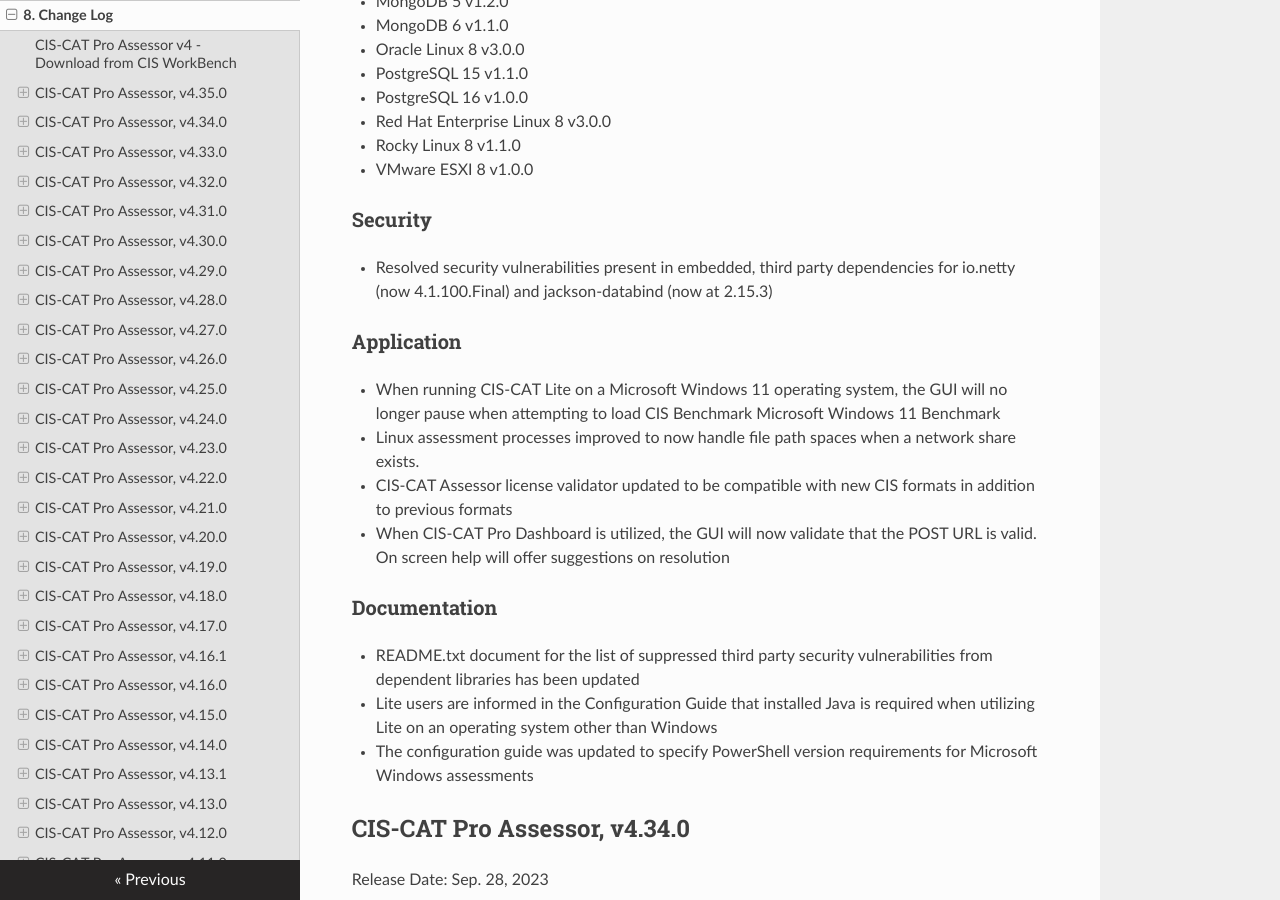
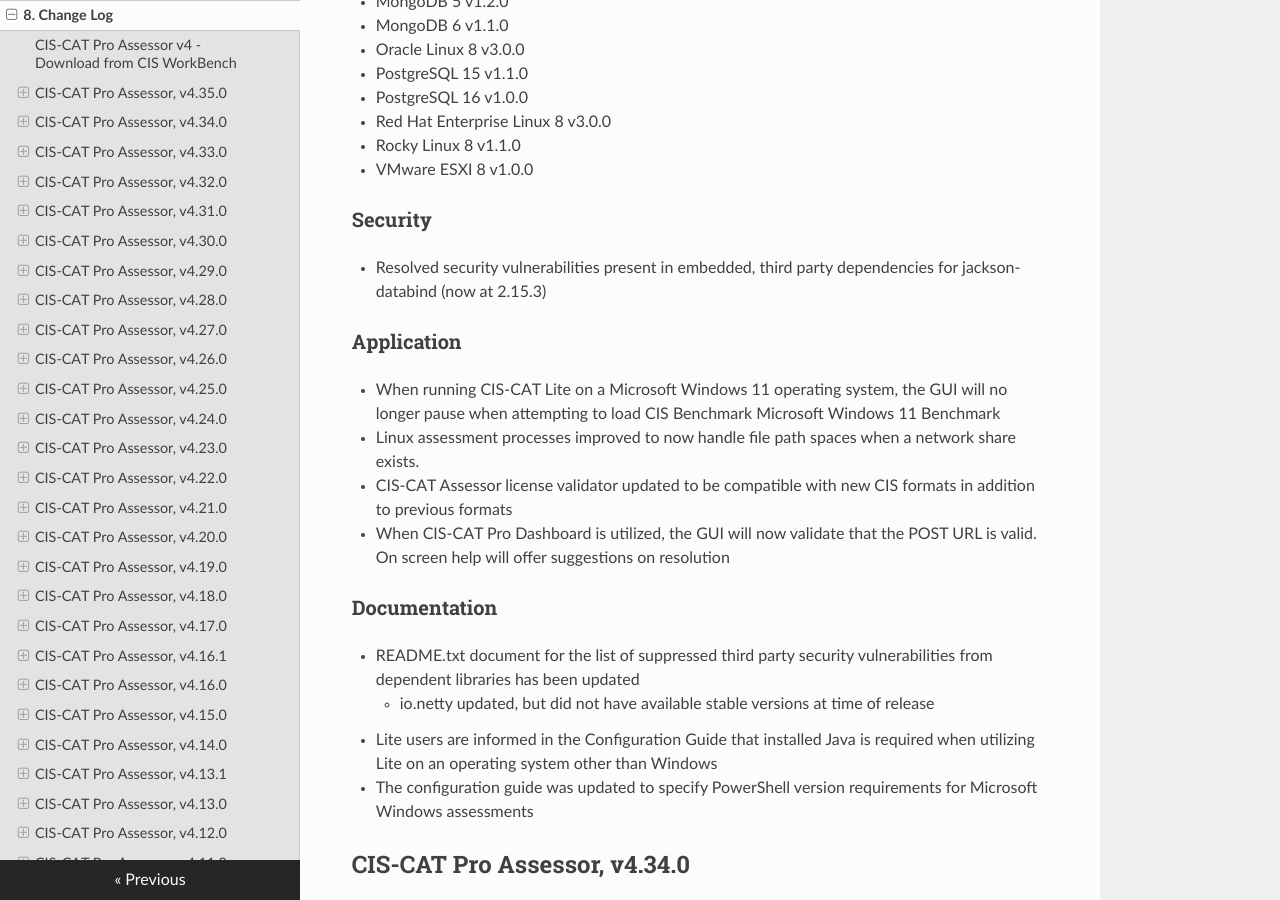
Before and after one commit to CISecurity/CCPA-Docs, an MkDocs documentation site: the page built from docs/Change Log.md, in a window 1280 px wide and 900 px high, scrolled down 1090 px. Built offline with MkDocs 1.6.1, drawn with Linux system fonts in a browser that asks for light colours; nearby versions of some CDN libraries.

Commit message:
update change log

```diff
--- a/docs/Change Log.md
+++ b/docs/Change Log.md
@@ -36,7 +36,7 @@
 
 ### Security ###
 
-- Resolved security vulnerabilities present in embedded, third party dependencies for io.netty (now 4.1.100.Final) and jackson-databind (now at 2.15.3)
+- Resolved security vulnerabilities present in embedded, third party dependencies for jackson-databind (now at 2.15.3)
 
 ### Application
 
@@ -48,6 +48,7 @@
 ### Documentation
 
 - README.txt document for the list of suppressed third party security vulnerabilities from dependent libraries has been updated
+	- io.netty updated, but did not have available stable versions at time of release
 - Lite users are informed in the Configuration Guide that installed Java is required when utilizing Lite on an operating system other than Windows
 - The configuration guide was updated to specify PowerShell version requirements for Microsoft Windows assessments
 
```
